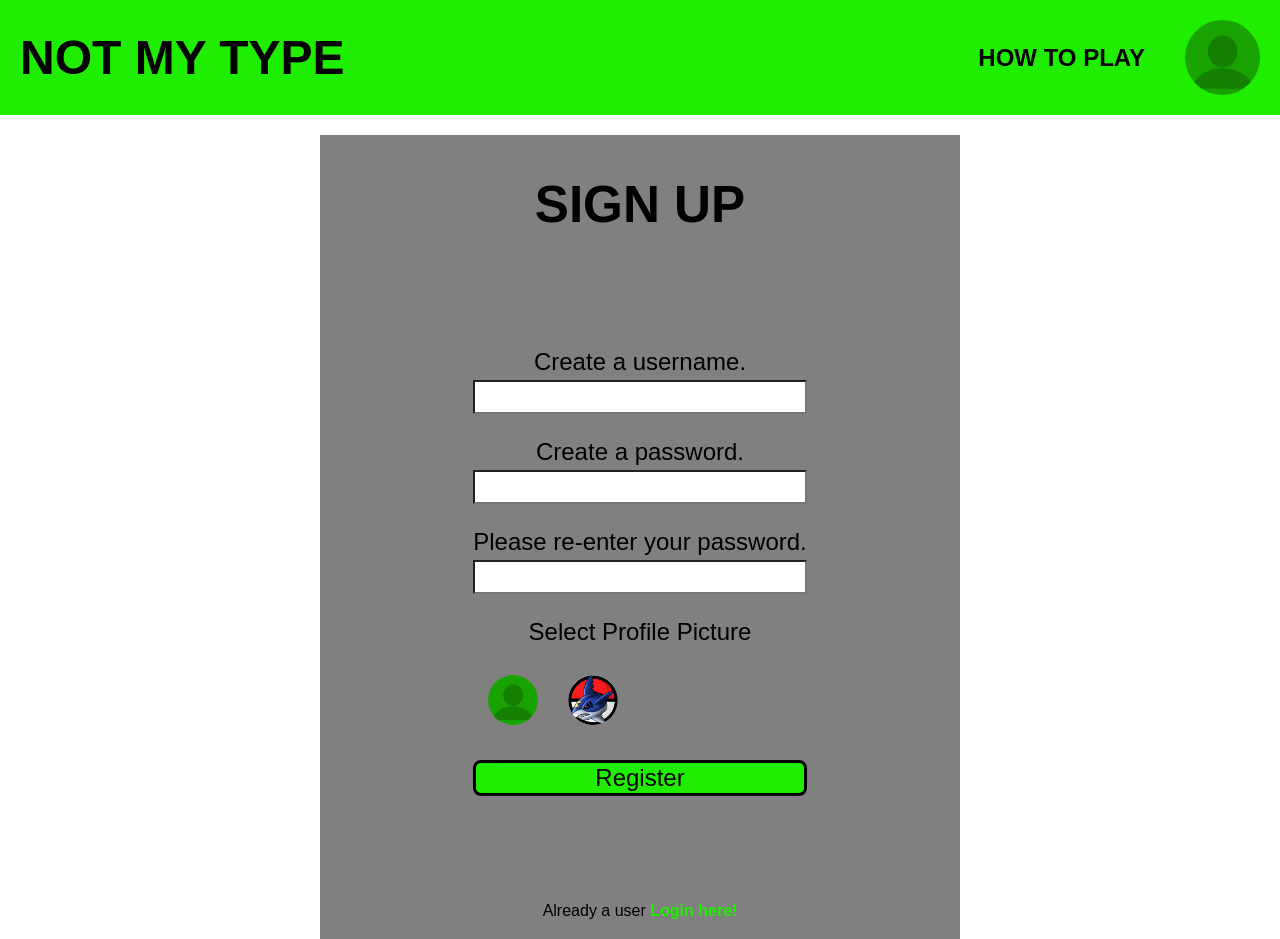
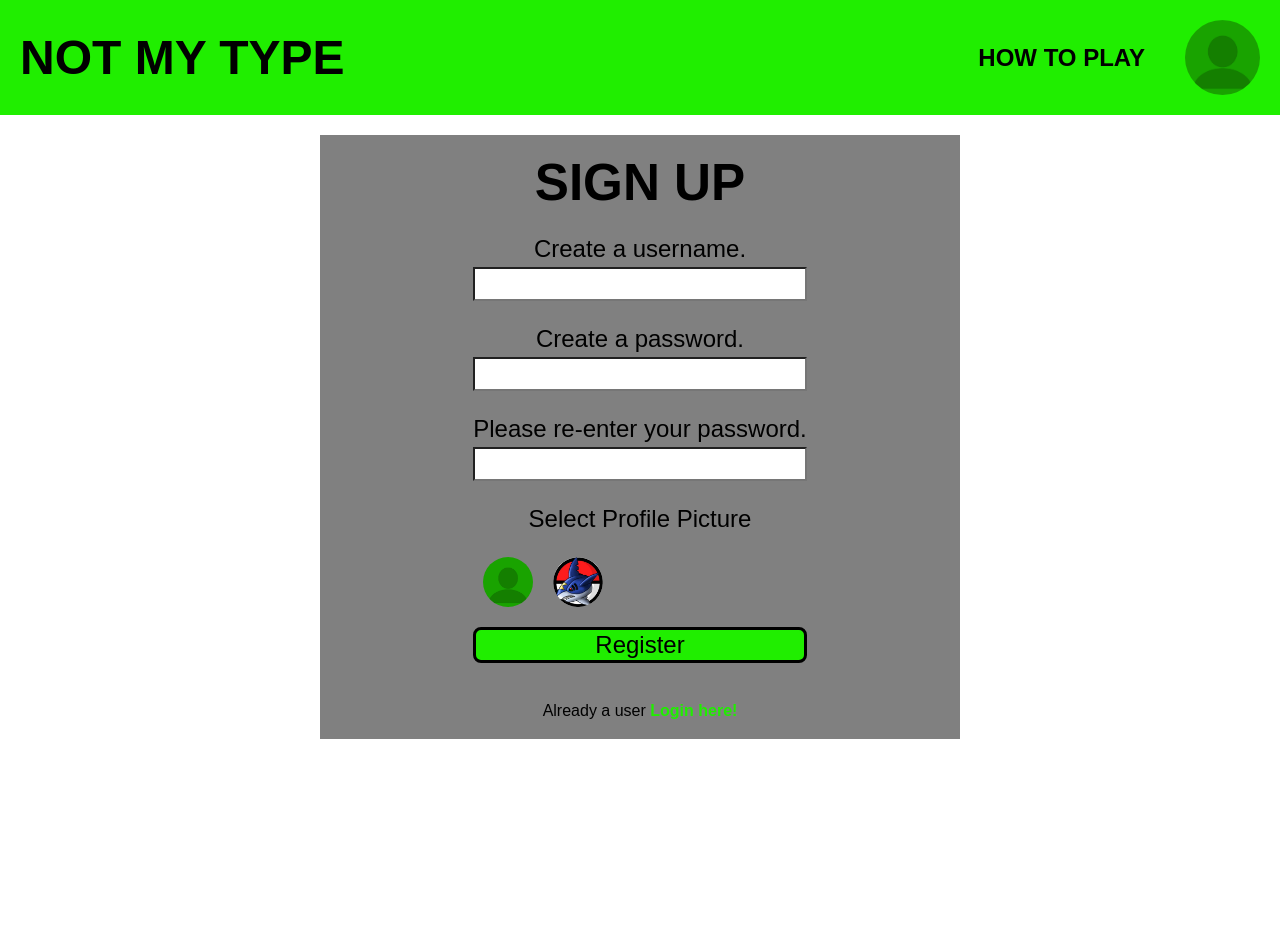
Before and after one commit to djricky808/NotMyType_FinalReactProject, a React (Vite) app: page / in a window 1280 px wide. Both pictures are taken after a click on the element "Sign up here!". After the commit the page ends 800 px from the top, so only its background shows below. Built offline with nearby package versions, Linux system fonts and the light colour scheme.

Commit message:
Revised CSS on sign up form

```diff
--- a/db.json
+++ b/db.json
@@ -17,6 +17,12 @@
       "username": "natedagreat",
       "password": "sevedge",
       "profilePic": "/public/profiles/nullUser.png"
+    },
+    {
+      "id": "7460",
+      "username": "sharky",
+      "password": "shaka",
+      "profilePic": "/public/profiles/sharpedo.png"
     }
   ],
   "phrases": [
--- a/src/App.css
+++ b/src/App.css
@@ -57,7 +57,8 @@
 }
 
 /* Login Screen & Sign Up Screens */
-.login-screen h1 {
+.login-screen h1,
+.signup-screen h1 {
   margin: 20px;
 }
 
@@ -72,7 +73,6 @@
 .signup-screen {
   display: flex;
   flex-direction: column;
-  height: 100%;
   width: 50%;
   justify-content: space-between;
   align-items: center;
@@ -127,7 +127,7 @@
 .picture-option {
   display: block;
   position: relative;
-  padding: 10px;
+  padding: 5px;
   cursor: pointer;
   margin: 10px 0;
 }
@@ -137,7 +137,7 @@
 }
 
 .picture-option .radio-label {
-  display: inline-block;
+  display: flex;
   padding: 5px 5px;
   border-radius: 50%;
   transition: all 0.3s;
--- a/src/components/SignUp.tsx
+++ b/src/components/SignUp.tsx
@@ -6,7 +6,7 @@ import toast from "react-hot-toast";
 export const SignUp = () => {
   const { register, loginPage } = useLogin();
 
-  const defaultImage = profilePictures.nullImage;
+  const defaultImage = profilePictures.nullUser;
 
   const [usernameinput, setUsernameInput] = useState<string>("");
   const [passwordinput, setPasswordInput] = useState<string>("");
```
